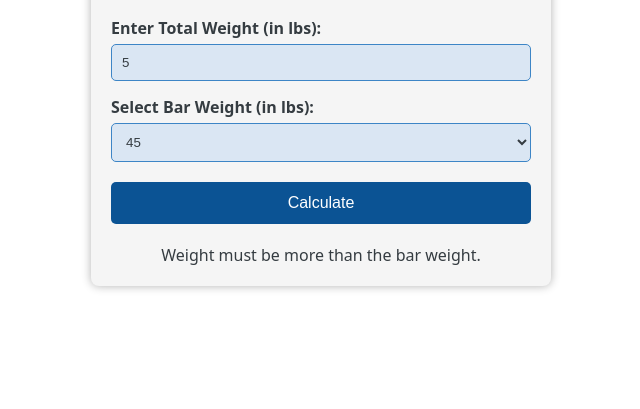
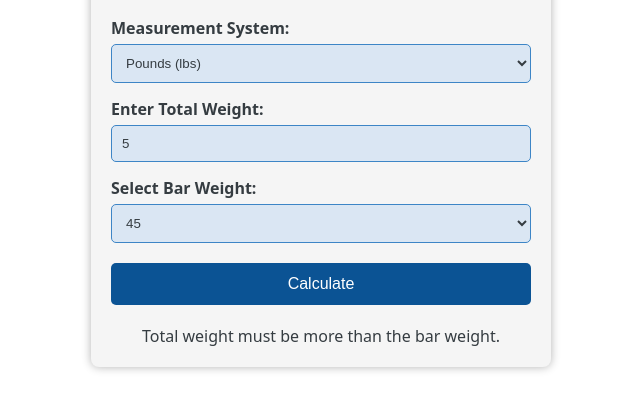
Before and after one commit to UncrownedGuard/gym-weight-plate-calculator, a plain HTML site: page index.html in a window 1280 px wide. Both pictures are taken after typing "5" into the empty fields and a click on the button "Calculate". Shown: the part 87-496 px from the top of the page, without its empty margins (319-959 px from the left). Drawn offline with Linux system fonts and the light colour scheme.

Commit message:
Update index.html

```diff
--- a/index.html
+++ b/index.html
@@ -20,7 +20,7 @@
       background-color: #2c2c2c;
       border-radius: 8px;
       padding: 20px;
-      box-shadow: 0 0 10px rgba(0, 0, 0, 0.3);
+      box-shadow: 0 0 10px rgba(0,0,0,0.3);
     }
 
     h3 {
@@ -108,16 +108,17 @@
   <div class="widget">
     <h3>Gym Weight Plate Calculator</h3>
     <form id="gwpcForm" onsubmit="event.preventDefault(); gwpcCalculatePlates();">
-      <label for="gwpcTotalWeight">Enter Total Weight (in lbs):</label>
+      <label for="unit">Measurement System:</label>
+      <select id="unit" onchange="updateUnitOptions()">
+        <option value="lbs" selected>Pounds (lbs)</option>
+        <option value="kg">Kilograms (kg)</option>
+      </select>
+
+      <label for="gwpcTotalWeight">Enter Total Weight:</label>
       <input type="number" id="gwpcTotalWeight" name="gwpcTotalWeight" min="1" required>
 
-      <label for="gwpcBarWeight">Select Bar Weight (in lbs):</label>
-      <select id="gwpcBarWeight" name="gwpcBarWeight">
-        <option value="45">45</option>
-        <option value="35">35</option>
-        <option value="25">25</option>
-        <option value="0">0</option>
-      </select>
+      <label for="gwpcBarWeight">Select Bar Weight:</label>
+      <select id="gwpcBarWeight"></select>
 
       <button type="submit">Calculate</button>
     </form>
@@ -126,43 +127,69 @@
   </div>
 
   <script>
+    const barOptions = {
+      lbs: [45, 35, 25, 0],
+      kg: [20, 15, 10, 0]
+    };
+
+    const plateOptions = {
+      lbs: [45, 25, 10, 5, 2.5],
+      kg: [25, 20, 15, 10, 5, 2.5, 1.25]
+    };
+
+    function updateUnitOptions() {
+      const unit = document.getElementById("unit").value;
+      const barSelect = document.getElementById("gwpcBarWeight");
+      barSelect.innerHTML = "";
+      barOptions[unit].forEach(weight => {
+        const option = document.createElement("option");
+        option.value = weight;
+        option.text = weight;
+        barSelect.appendChild(option);
+      });
+    }
+
     function gwpcCalculatePlates() {
-      const weights = [45, 35, 25, 10, 5, 2.5];
-      let weight = parseFloat(document.getElementById("gwpcTotalWeight").value);
+      const unit = document.getElementById("unit").value;
+      const totalWeight = parseFloat(document.getElementById("gwpcTotalWeight").value);
       const barWeight = parseFloat(document.getElementById("gwpcBarWeight").value);
 
-      if (isNaN(weight) || isNaN(barWeight)) {
+      if (isNaN(totalWeight) || isNaN(barWeight)) {
         document.getElementById("gwpcResults").innerHTML = "Please enter valid weights.";
         return;
       }
 
-      weight -= barWeight;
+      let workingWeight = totalWeight - barWeight;
 
-      if (weight < 0) {
-        document.getElementById("gwpcResults").innerHTML = "Weight must be more than the bar weight.";
+      if (workingWeight < 0) {
+        document.getElementById("gwpcResults").innerHTML = "Total weight must be more than the bar weight.";
         return;
       }
 
-      weight /= 2; // divide across both sides
-      let result = "<strong>Plates on each side:</strong><br>";
+      workingWeight /= 2; // one side
+      const availablePlates = plateOptions[unit];
+      let result = `<strong>Plates on each side (${unit}):</strong><br>`;
 
-      weights.forEach(function (w) {
+      availablePlates.forEach(plate => {
         let count = 0;
-        while (weight >= w) {
-          weight -= w;
+        while (workingWeight >= plate) {
+          workingWeight -= plate;
           count++;
         }
         if (count > 0) {
-          result += `${count} x ${w} lb plate<br>`;
+          result += `${count} x ${plate} ${unit}<br>`;
         }
       });
 
-      if (weight > 0) {
-        result += `<br>Remaining weight to add on each side: ${weight.toFixed(2)} lbs`;
+      if (workingWeight > 0) {
+        result += `<br>Remaining weight per side: ${workingWeight.toFixed(2)} ${unit}`;
       }
 
       document.getElementById("gwpcResults").innerHTML = result;
     }
+
+    // Initialize bar options on load
+    window.onload = updateUnitOptions;
   </script>
 
 </body>
```
